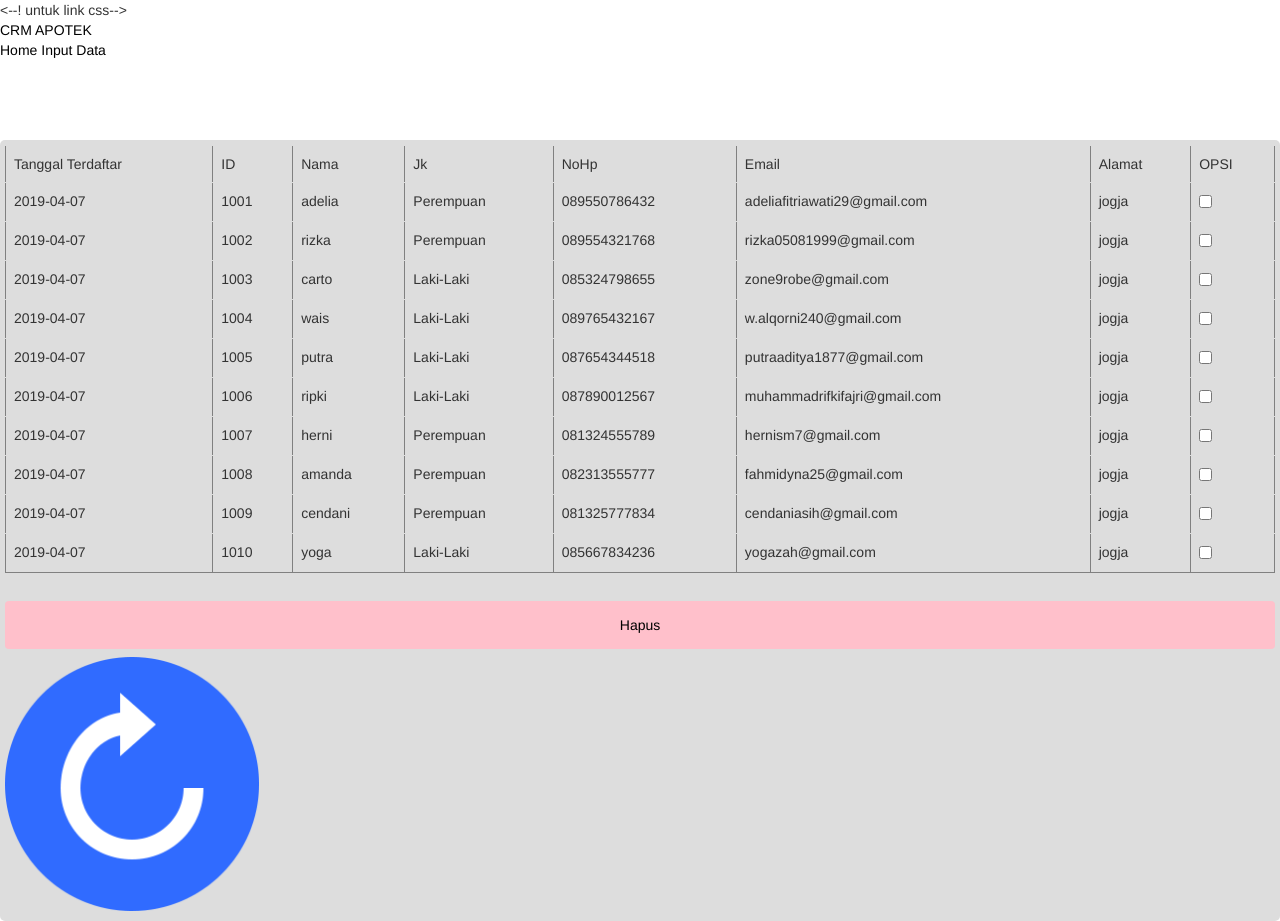
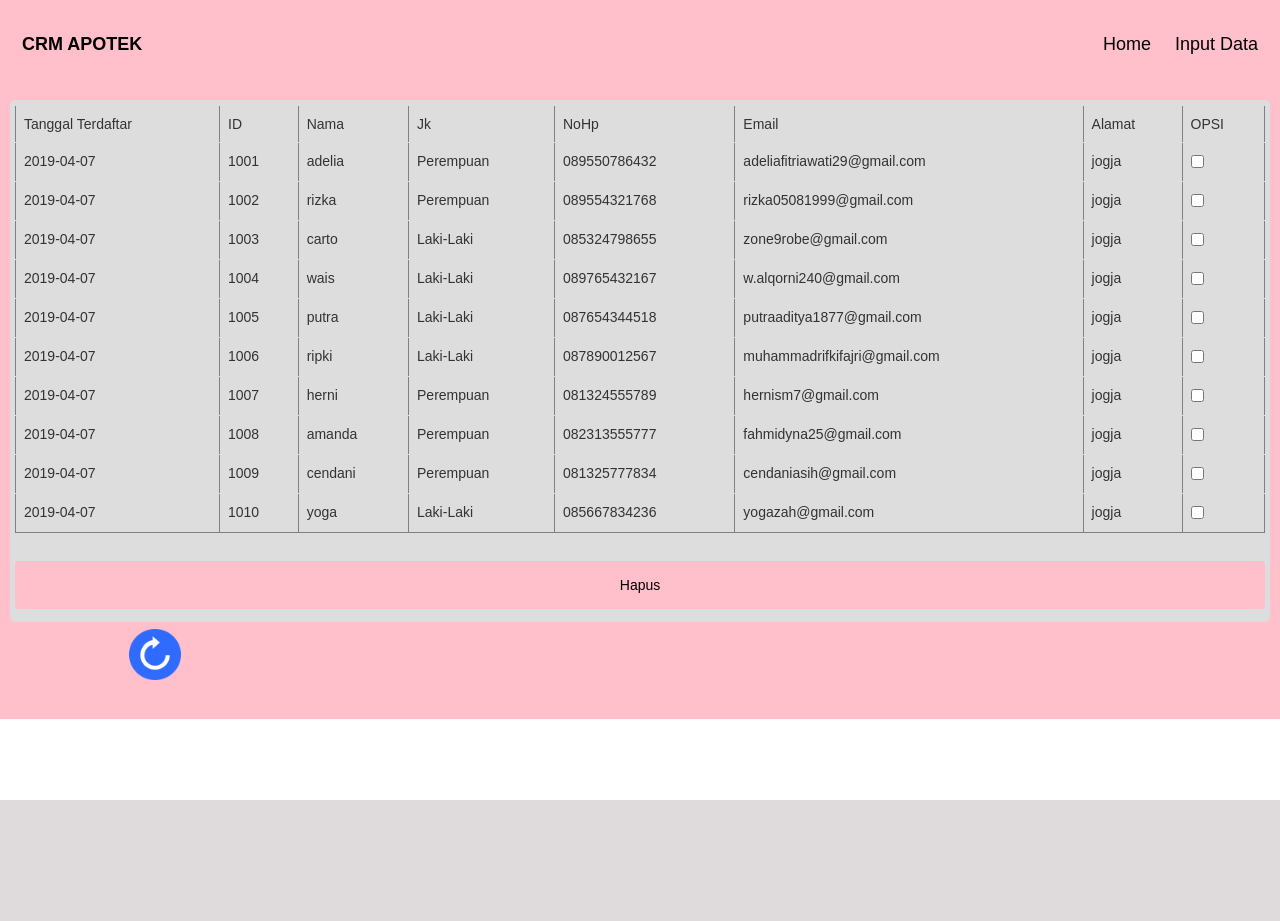
Before and after one commit to aulianapip/SIM-Apotik, a PHP site: page /selectdelete.php in a window 1280 px wide. After the commit the page ends 800 px from the top, so only its background shows below. Run offline with PHP 8.4, Linux system fonts and the light colour scheme; data comes from the database, SQL or seed files in the repository.

Commit message:
ngerjain UTS

```diff
--- a/selectdelete.php
+++ b/selectdelete.php
@@ -13,67 +13,68 @@ ui dimodifikasi oleh Carto Ardiyanto 1700018283
 <html>
 <head>
 	<title>Hapus Banyak Data</title>
-	<link rel="stylesheet" type="text/css" href="style.css"> <--! untuk link css-->
+	<link rel="stylesheet" type="text/css" href="style.css"><!--untuk link css  -->
 	<style>
 * {box-sizing: border-box;}
 
 
-<!-- Mengatur Layout Dengan CSS -->
-<!-- untuk bagian UI dikerjakan Aditiya Aziz Saputra 1700018264 dan Alfian Noor 1700018233 -->
+/*Mengatur Layout Dengan CSS*/
+/*untuk bagian UI dikerjakan Aditiya Aziz Saputra 1700018264 dan Alfian Noor 1700018233*/
 
 
 body {
-  margin: 0;  <!-- untuk batas mengaplikasikan jarak tepi pada suatu elemen -->
-  font-family: Arial, Helvetica, sans-serif; <!-- untuk jenis huruf -->
+  margin: 0;  /*untuk batas mengaplikasikan jarak tepi pada suatu elemen*/
+  font-family: Arial, Helvetica, sans-serif;  /* untuk jenis huruf*/
 }
 .btn-primary.active, .btn-primary:active, .open>.dropdown-toggle.btn-primary {
     color: black;
     background-color: pink;
-    background-image: none; <!-- untuk menentukan waran back ground -->
-    border-color: #ddd; <!-- untuk warna pebatas-->
+    background-image: none; /*untuk menentukan waran back ground */
+    border-color: #ddd; /*untuk warna pebatas*/
 }
-<!-- ini merupakan fungsi dan query membuat bagian Navbar -->
+/*ini merupakan fungsi dan query membuat bagian Navbar */
+
 .header {
   overflow: hidden;
   background-color: pink;
   padding: 20px 10px;
 }
 
-.header a {	  <!-- fungsi untuk bagian header tampilan-->
+.header a {	  /*fungsi untuk bagian header tampilan*/
   float: left;
-  color: black; <!-- untuk bagian  warna : hitam-->
-  text-align: center; <!-- untuk perataan texs : tengah -->
+  color: black; /* untuk bagian  warna : hitam*/
+  text-align: center;   /*untuk perataan texs : tengah*/
   padding: 12px;
-  text-decoration: none; <!-- untuk teks-dekorasi : tidak ada-->
-  font-size: 18px;  <!-- untuk ukuran huruf-->
-  line-height: 25px;  <!-- garis tinggi-->
-  border-radius: 4px;	<!-- batas-rasius-->
+  text-decoration: none; /*untuk teks-dekorasi : tidak ada*/
+  font-size: 18px;  /*untuk ukuran huruf*/
+  line-height: 25px;  /*garis tinggi*/
+  border-radius: 4px;	/*batas-rasius*/
 }
 
 
-.header a.logo { <!-- fungsi untuk bagian header logo -->
-  font-size: 25px;  <!-- untuk ukuran-huruf -->
-  font-weight: bold; <!-- untuk berat huruf :; tebal-->
+.header a.logo { /* fungsi untuk bagian header logo*/ -->
+  font-size: 25px;  /*untuk ukuran-huruf*/
+  font-weight: bold; /*untuk berat huruf : tebal*/
 }
 
-.header a:hover { <!-- untuk efek tombol di dalam header  -->
-  background-color: #ddd;	<--! warna bagian back ground -->
+.header a:hover {  /* untuk efek tombol di dalam header*/
+  background-color: #ddd;	/*warna bagian back ground*/
   color: black;
 }
 
 .header a.active [type=submit]:hover {
-  background-color: pink; <!-- fungsi untuk pengaturan warna back ground -->
+  background-color: pink; /*fungsi untuk pengaturan warna back ground */
 }
 
-.header-right { <!-- fungsi mengatur header bagian kanan-->
+.header-right { /*fungsi mengatur header bagian kanan*/
   float: right;
 }
 
-@media screen and (max-width: 500px) {  <!-- Max-width digunakan untuk membatasi sebuah halaman apakah halaman tersebut memiliki lebar tertentu sesuai yang sudah diatur sebelumnya -->
+@media screen and (max-width: 500px) {  /*Max-width digunakan untuk membatasi sebuah halaman apakah halaman tersebut memiliki lebar tertentu sesuai yang sudah diatur sebelumnya*/
   .header a {
     float: none;
     display: block;
-    text-align: left; <!-- untuk perataan texs bagian kiri-->
+    text-align: left;/*untuk perataan texs bagian kiri*/
   }
 
   .header-right {
```
Also changed, not shown: pelanggan.php (+7 -11 lines).
